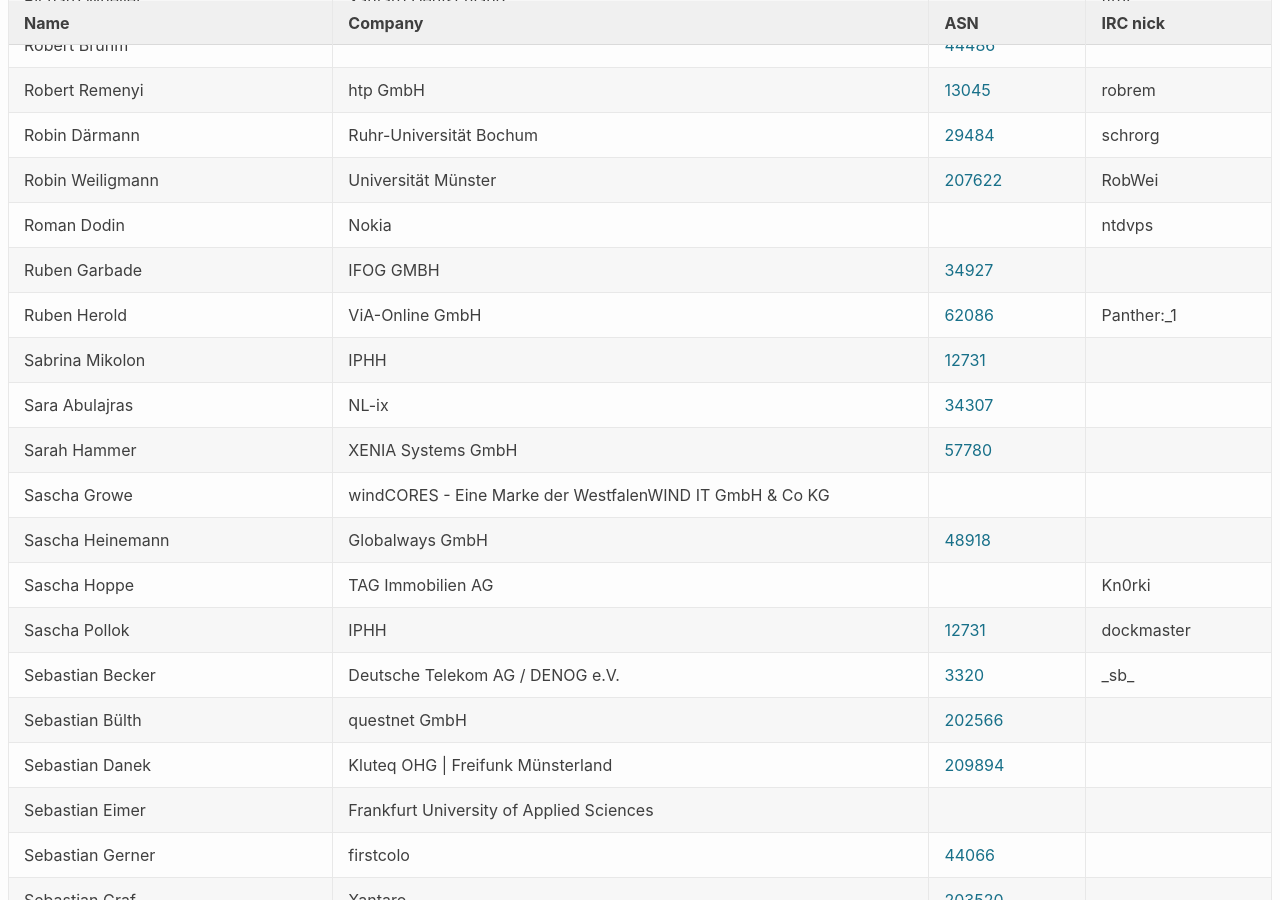
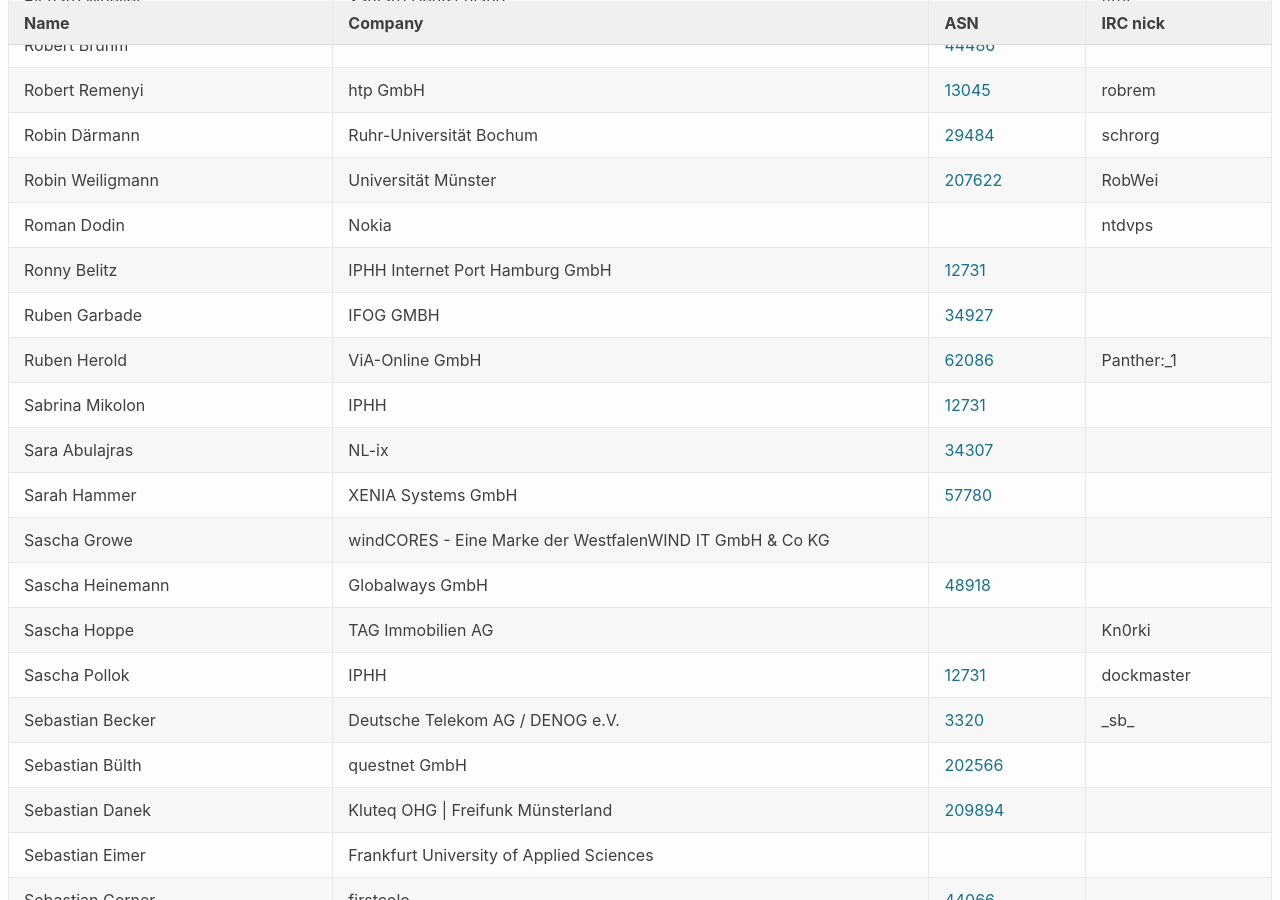
Before and after one commit to denog/pretix-attendeelist, a Jekyll site: the page built from denog15/index.md, in a window 1280 px wide and 900 px high, scrolled down 14464 px. Built offline with Jekyll 4.4.1, drawn with Linux system fonts in a browser that asks for light colours.

Commit message:
Latest data: Wed Nov  1 23:10:17 UTC 2023

```diff
--- a/_data/attendees_denog15_onsite.json
+++ b/_data/attendees_denog15_onsite.json
@@ -1938,6 +1938,12 @@
     "asn": null
   },
   {
+    "name": "Ronny Belitz",
+    "company": "IPHH Internet Port Hamburg GmbH",
+    "irc": null,
+    "asn": "12731"
+  },
+  {
     "name": "Ruben Garbade",
     "company": "IFOG GMBH",
     "irc": null,
```
